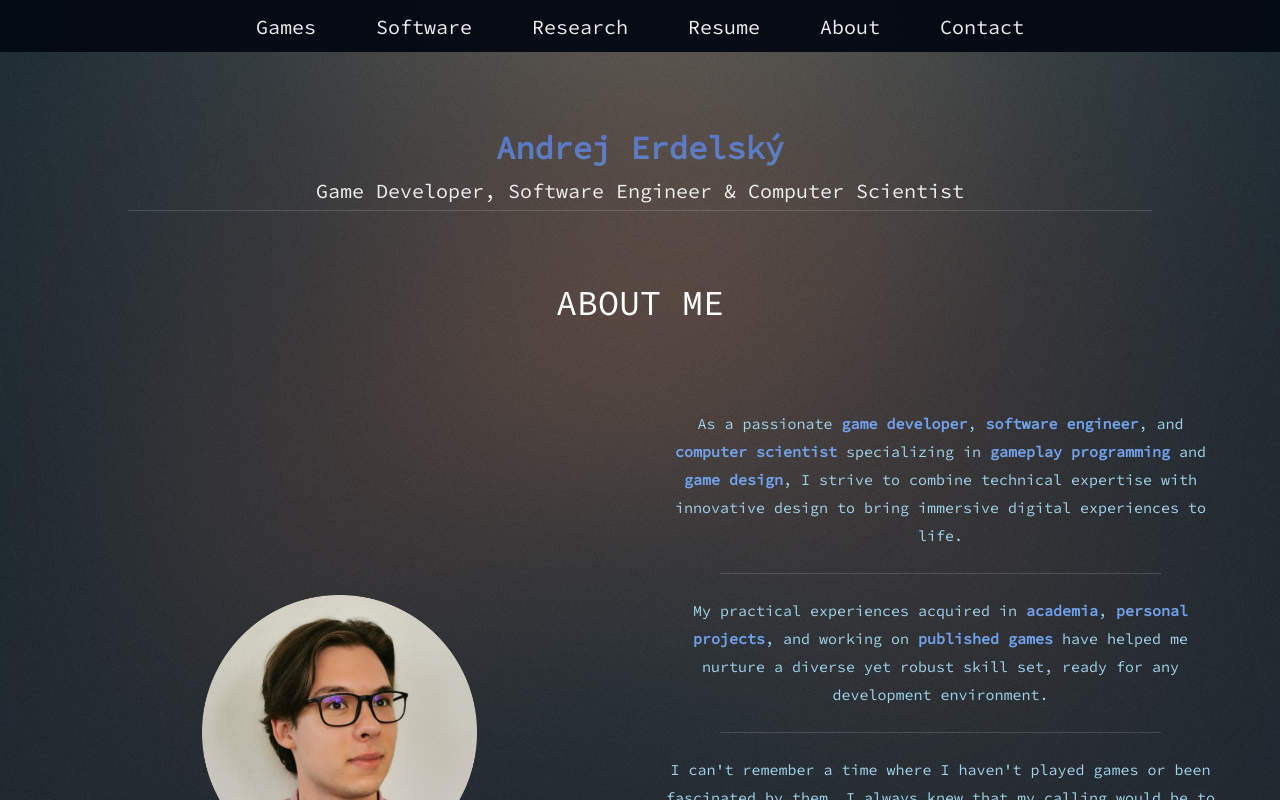
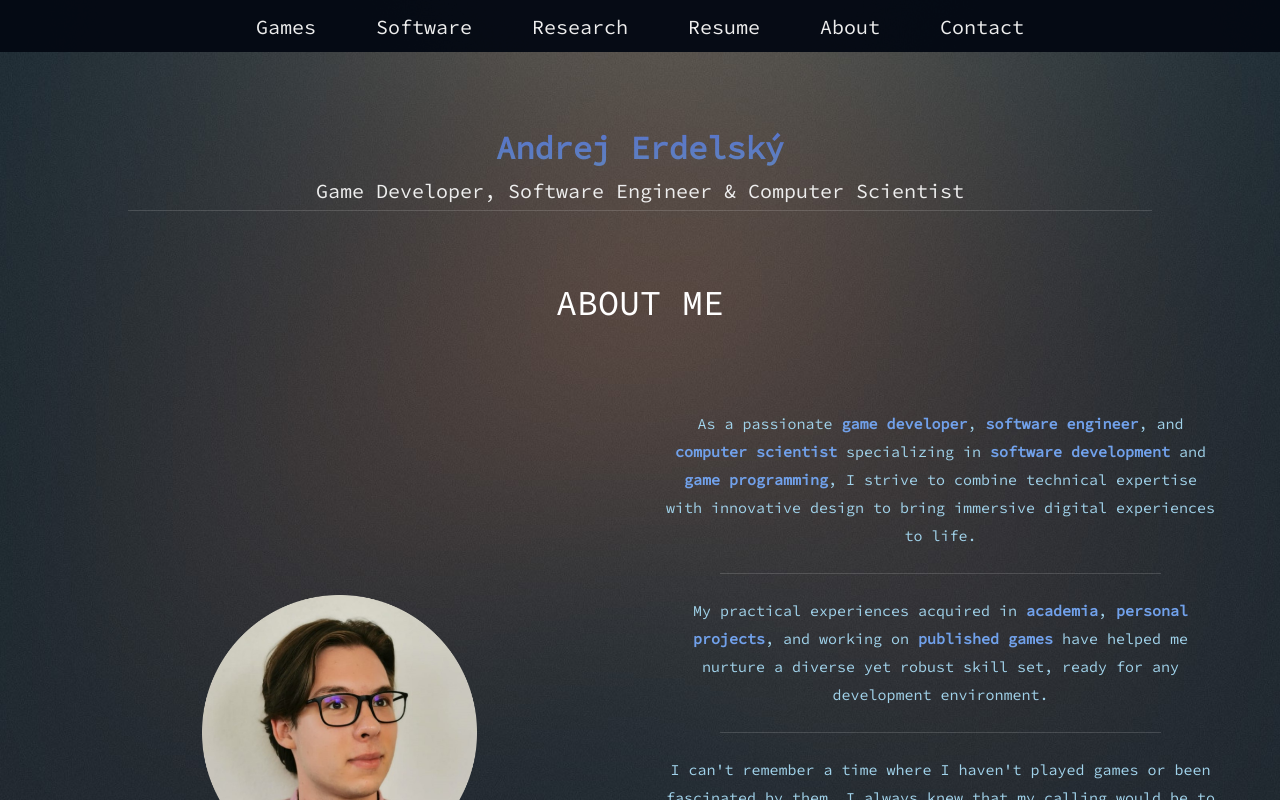
Before and after one commit to Erdandrej/Erdandrej.github.io, a Vue app: page /about in a window 1280 px wide. Shown: the top 800 px of the page. Built offline with nearby package versions, Linux system fonts and the light colour scheme.

Commit message:
Update About.vue

```diff
--- a/src/views/About.vue
+++ b/src/views/About.vue
@@ -10,7 +10,7 @@
 				</div>
 				<div class="about-details">
 					<p>
-						As a passionate <strong>game developer</strong>, <strong>software engineer</strong>, and <strong>computer scientist</strong> specializing in <strong>gameplay programming</strong> and <strong>game design</strong>,
+						As a passionate <strong>game developer</strong>, <strong>software engineer</strong>, and <strong>computer scientist</strong> specializing in <strong>software development</strong> and <strong>game programming</strong>,
 						I strive to combine technical expertise with innovative design to bring immersive digital experiences to life.
                     </p>
                     <br>
```
